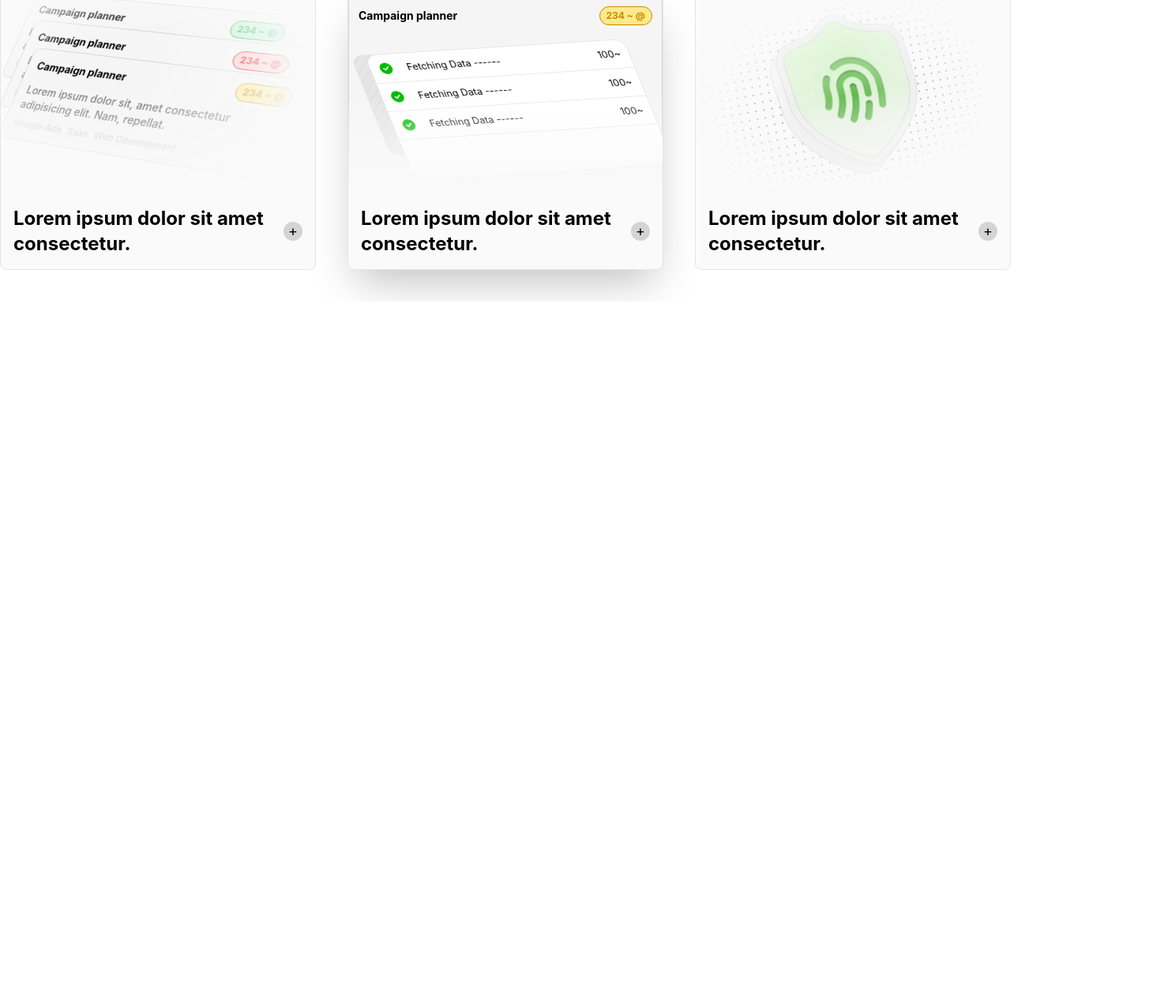
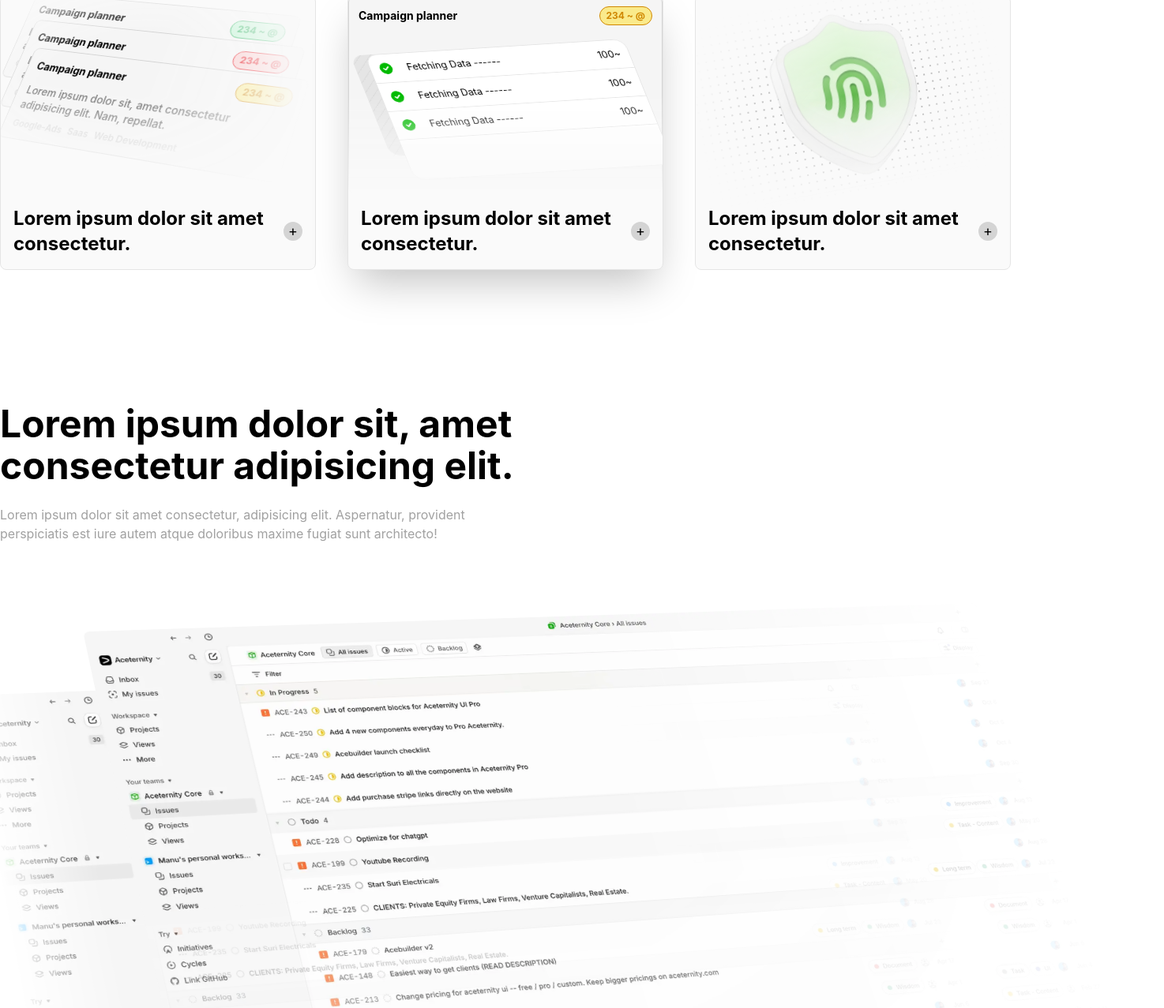
Before and after one commit to Talha-Ali-Dev/Tailwind-Template, a website: page index.html in a window 1280 px wide. Shown: the part 1726-3003 px from the top of the page at 79% size, 1474 px wide, since content can reach past the window. Before the commit the page ends 2108 px from the top, so only its background shows below. Drawn offline with Linux system fonts and the light colour scheme.

Commit message:
Create third sectin

```diff
--- a/index.html
+++ b/index.html
@@ -381,6 +381,29 @@
 
         </section>
 
+        <section class="pt-10 md:pt-20 lg:pt-32 max-w-7xl mx-auto flex flex-col gap-6">
+
+            <div class="max-w-2xl flex flex-col gap-6">
+                <h1 class="text-2xl md:text-4xl lg:text-[48px] font-bold">Lorem ipsum dolor sit, amet consectetur
+                    adipisicing
+                    elit.
+                </h1>
+
+                <p class=" text-neutral-400">Lorem ipsum dolor sit amet consectetur, adipisicing elit. Aspernatur,
+                    provident perspiciatis est iure
+                    autem atque doloribus maxime fugiat sunt architecto!</p>
+
+            </div>
+
+            <div class="relative h-[800px] w-7xl perspective-[4000px] transform-3d transition-all duration-500">
+                <img src="assets/4.webp" alt="" class="absolute inset-0 rounded-lg mask-r-from-50% mask-b-from-70% mask-l-from-90%
+         translate-x-2 translate-y-20
+         transform-[rotateY(20deg)_rotateX(30deg)_rotateZ(-4deg)] shadow-2xl" />
+                <img src="assets/4.webp" alt=""
+                    class="absolute inset-0 translate-x-40 rounded-lg mask-r-from-50% mask-b-from-50% transform-[rotateY(20deg)_rotateX(30deg)_rotateZ(-4deg)]">
+            </div>
+
+        </section>
 
     </main>
 
```
